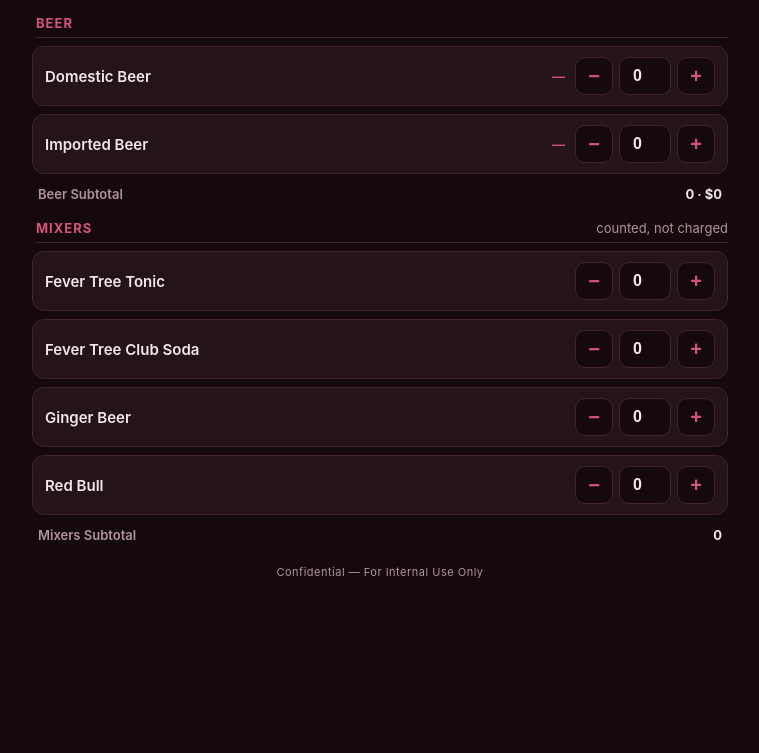
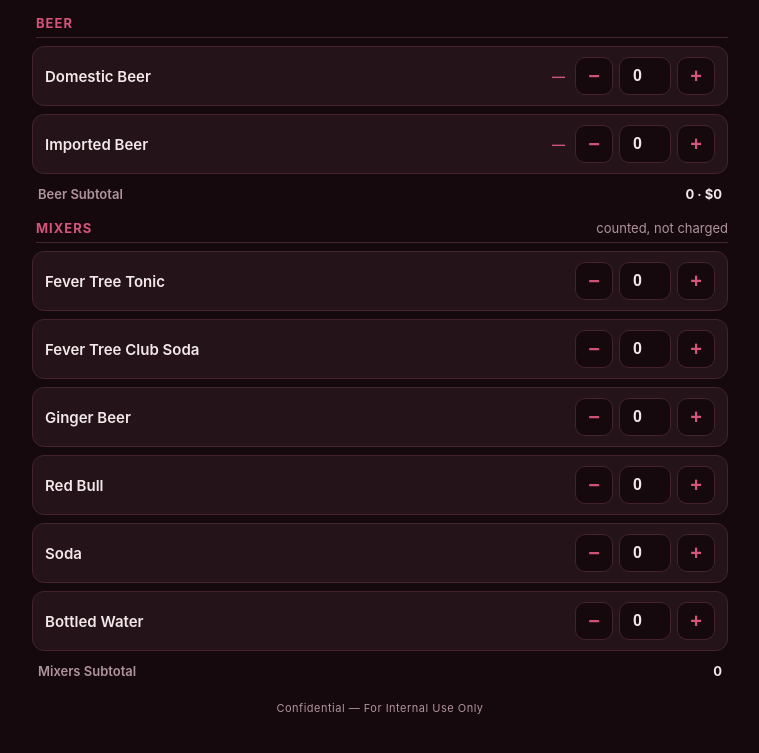
Before and after one commit to CaneBarrel/Liquor-Consuption, a plain HTML site: page index.html in a window 1280 px wide. Shown: the part 1537-2290 px from the top of the page, without its empty margins (260-1019 px from the left). Before the commit the page ends 2264 px from the top, so only its background shows below. Drawn offline with Linux system fonts and the light colour scheme.

Commit message:
Update index.html

```diff
--- a/index.html
+++ b/index.html
@@ -113,13 +113,12 @@ const SECTIONS=[
   {name:"Liquor",priced:true,items:["Vodka","Gin","Rum","Tequila","Bourbon","Rye","Cordial","Martini","Mocktail","Misc"]},
   {name:"Wine",priced:true,items:["White Wine","Red Wine","Sparkling Wine"]},
   {name:"Beer",priced:true,items:["Domestic Beer","Imported Beer"]},
-  {name:"Mixers",priced:false,items:["Fever Tree Tonic","Fever Tree Club Soda","Ginger Beer","Red Bull"]}
+  {name:"Mixers",priced:false,items:["Fever Tree Tonic","Fever Tree Club Soda","Ginger Beer","Red Bull","Soda","Bottled Water"]}
 ];
 const KEY="liquorConsignTracker_v1";
 const $=id=>document.getElementById(id);
 const list=$("list");
 const qtyOf={}; // "Section|Item" -> input element
-
 SECTIONS.forEach(sec=>{
   const wrap=document.createElement("div");wrap.className="cat";
   wrap.innerHTML='<h2>'+sec.name+(sec.priced?'':' <span class="note">counted, not charged</span>')+'</h2>';
@@ -147,11 +146,9 @@ SECTIONS.forEach(sec=>{
   wrap.appendChild(sub);
   list.appendChild(wrap);
 });
-
 const tierName=()=>({10:"Well",14:"Premium",20:"Top Shelf"})[$("fTier").value];
 const price=()=>parseInt($("fTier").value);
 const money=n=>"$"+n.toLocaleString("en-US");
-
 function refresh(){
   const p=price();
   let grandQty=0,grandAmt=0;
@@ -172,7 +169,6 @@ function refresh(){
   $("tAmt").textContent=money(grandAmt);
   $("tierNote").textContent=money(p)+" per drink";
 }
-
 const FIELDS=["fEvent","fDate","fBeo","fPrep","fTier","fNotes"];
 function save(){
   const data={fields:{},qty:{}};
@@ -191,7 +187,6 @@ function load(){
   refresh();
 }
 FIELDS.forEach(f=>$(f).addEventListener("input",()=>{refresh();save();}));
-
 function fmtDate(){
   const v=$("fDate").value;
   if(!v)return new Date().toLocaleDateString("en-US",{weekday:"long",month:"short",day:"numeric",year:"numeric"});
@@ -200,7 +195,6 @@ function fmtDate(){
 }
 const stamp=()=>new Date().toLocaleString("en-US",{month:"short",day:"numeric",year:"numeric",hour:"numeric",minute:"2-digit"});
 function esc(s){return String(s).replace(/&/g,"&amp;").replace(/</g,"&lt;").replace(/>/g,"&gt;");}
-
 function collect(){
   const p=price();
   const out={sections:[],grandQty:0,grandAmt:0};
@@ -217,7 +211,6 @@ function collect(){
   });
   return out;
 }
-
 function buildPlain(c){
   const L=[];
   L.push("BANQUET LIQUOR CONSIGNMENT");
@@ -240,7 +233,6 @@ function buildPlain(c){
   L.push("");L.push("Confidential — For Internal Use Only");
   return L.join("\n");
 }
-
 function buildHTML(c){
   let h='<div style="font-family:Arial,Helvetica,sans-serif;color:#111;">';
   h+='<p style="margin:0 0 2px;font-size:16px;font-weight:bold;">Banquet Liquor Consignment</p>';
@@ -261,7 +253,6 @@ function buildHTML(c){
   h+='<p style="font-size:11px;color:#888;">Confidential — For Internal Use Only</p></div>';
   return h;
 }
-
 function showToast(msg){const t=$("toast");t.textContent=msg;t.classList.add("show");setTimeout(()=>t.classList.remove("show"),1800);}
 async function copyBoth(html,plain){
   try{
```
